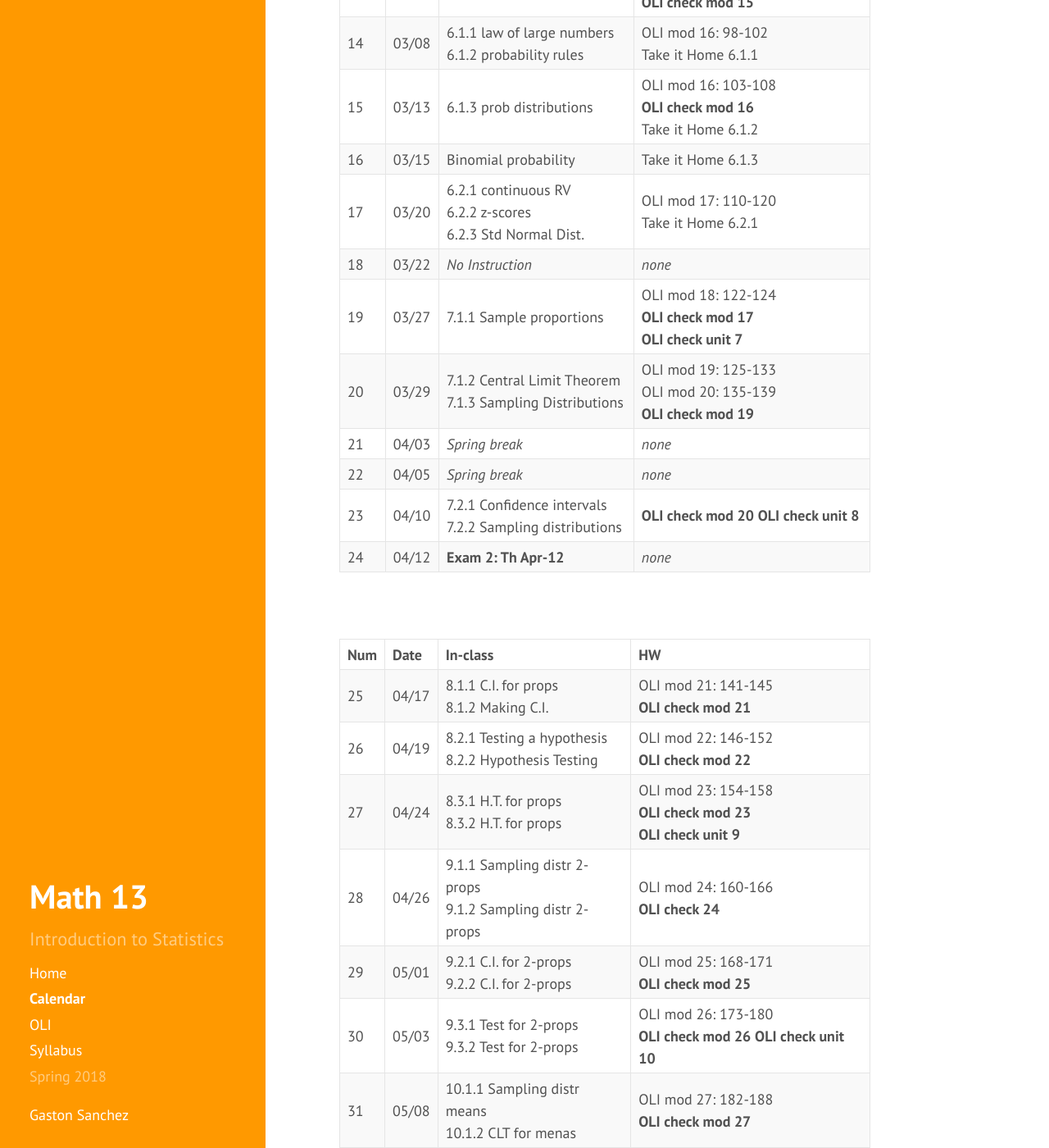
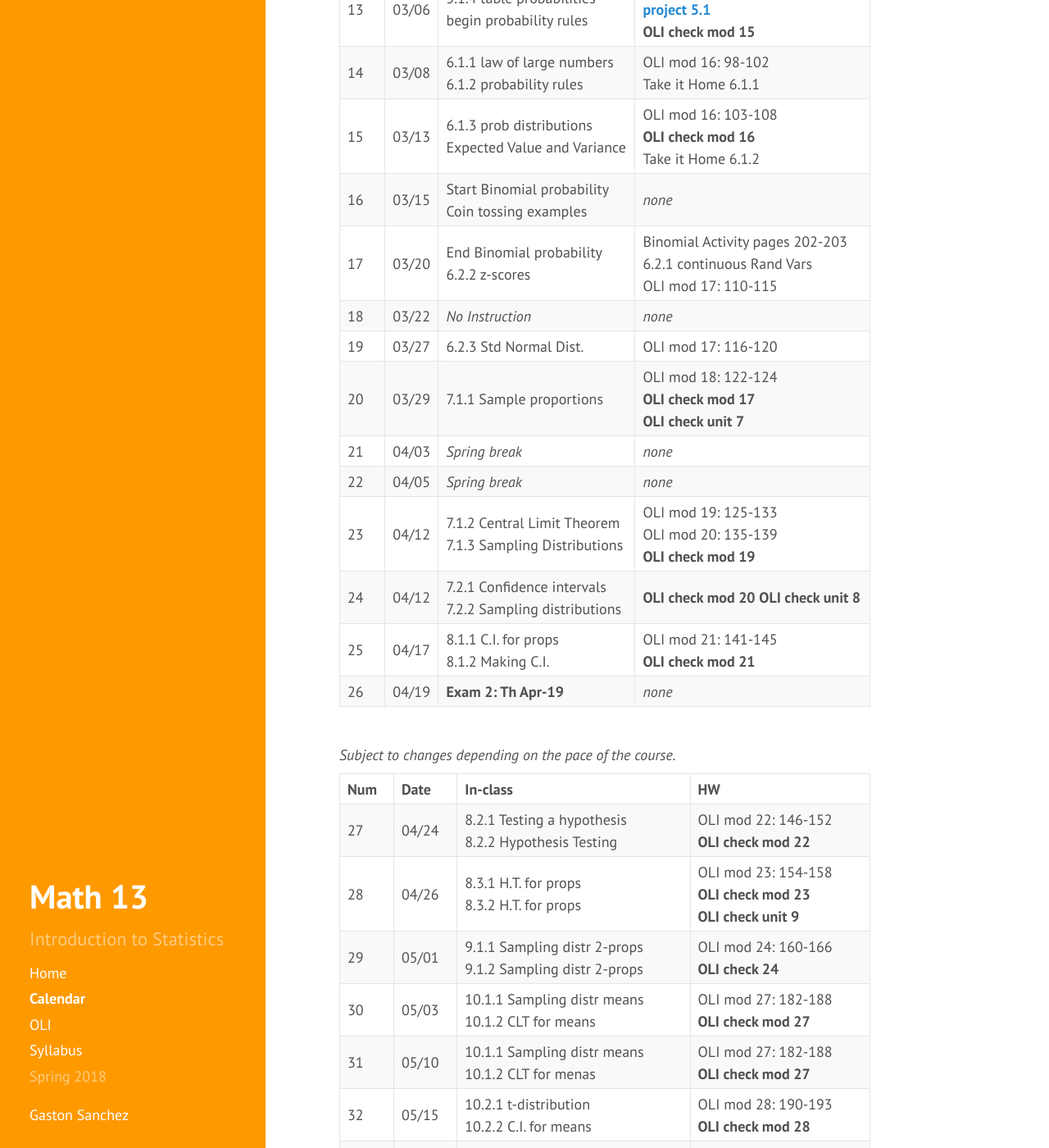
Before and after one commit to gastonstat/relic-math13, a Jekyll site: the page built from calendar.md, in a window 1280 px wide and 1400 px high, scrolled down 1303 px. Shown: the whole window at 82% size. Built offline with Jekyll 4.4.1, drawn with Linux system fonts in a browser that asks for light colours; nearby versions of some CDN libraries; some of the changed text lies outside the part shown.

Commit message:
calendar: less two prop material

```diff
--- a/calendar.md
+++ b/calendar.md
@@ -6,6 +6,8 @@ title: Calendar
 Note: Checkpoints are due before the next day of classes from the day displayed on the calendar.
 
 -----
+
+<em>Subject to changes depending on the pace of the course.</em>
 
 <table>
   <thead>
@@ -104,6 +106,7 @@ Note: Checkpoints are due before the next day of classes from the day displayed
  </table>
 
 <br>
+<em>Subject to changes depending on the pace of the course.</em>
 <br>
 
 <table>
@@ -142,7 +145,8 @@ Note: Checkpoints are due before the next day of classes from the day displayed
     <tr>
       <td>15</td>
       <td>03/13</td>
-      <td>6.1.3 prob distributions</td>
+      <td>6.1.3 prob distributions<br>
+          Expected Value and Variance</td>
       <td>OLI mod 16: 103-108<br>
           <b>OLI check mod 16</b><br>
           Take it Home 6.1.2</td>
@@ -150,17 +154,18 @@ Note: Checkpoints are due before the next day of classes from the day displayed
     <tr>
       <td>16</td>
       <td>03/15</td>
-      <td>Binomial probability</td>
-      <td>Take it Home 6.1.3</td>
+      <td>Start Binomial probability<br>
+          Coin tossing examples</td>
+      <td><em>none</em></td>
     </tr>
     <tr>
       <td>17</td>
       <td>03/20</td>
-      <td>6.2.1 continuous RV<br>
-          6.2.2 z-scores<br>
-          6.2.3 Std Normal Dist.</td>
-      <td>OLI mod 17: 110-120<br>
-          Take it Home 6.2.1</td>
+      <td>End Binomial probability<br>
+          6.2.2 z-scores</td>
+      <td>Binomial Activity pages 202-203<br>
+          6.2.1 continuous Rand Vars<br>
+          OLI mod 17: 110-115</td>
     </tr>
     <tr>
       <td>18</td>
@@ -171,19 +176,16 @@ Note: Checkpoints are due before the next day of classes from the day displayed
     <tr>
       <td>19</td>
       <td>03/27</td>
-      <td>7.1.1 Sample proportions</td>
-      <td>OLI mod 18: 122-124<br>
-      	  <b>OLI check mod 17</b><br>
-      	  <b>OLI check unit 7</b></td>
+      <td>6.2.3 Std Normal Dist.</td>
+      <td>OLI mod 17: 116-120</td>
     </tr>
     <tr>
       <td>20</td>
       <td>03/29</td>
-      <td>7.1.2 Central Limit Theorem<br>
-          7.1.3 Sampling Distributions</td>
-      <td>OLI mod 19: 125-133<br>
-      	  OLI mod 20: 135-139<br>
-      	  <b>OLI check mod 19</b></td>
+      <td>7.1.1 Sample proportions</td>
+      <td>OLI mod 18: 122-124<br>
+          <b>OLI check mod 17</b><br>
+          <b>OLI check unit 7</b></td>
     </tr>
 
     <tr>
@@ -201,22 +203,40 @@ Note: Checkpoints are due before the next day of classes from the day displayed
 
     <tr>
       <td>23</td>
-      <td>04/10</td>
+      <td>04/12</td>
+      <td>7.1.2 Central Limit Theorem<br>
+          7.1.3 Sampling Distributions</td>
+      <td>OLI mod 19: 125-133<br>
+          OLI mod 20: 135-139<br>
+          <b>OLI check mod 19</b></td>
+    </tr>
+    <tr>
+      <td>24</td>
+      <td>04/12</td>
       <td>7.2.1 Confidence intervals<br>
       	  7.2.2 Sampling distributions</td>
       <td><b>OLI check mod 20</b>
       	  <b>OLI check unit 8</b></td>
     </tr>
     <tr>
-      <td>24</td>
-      <td>04/12</td>
-      <td><b>Exam 2: Th Apr-12</b></td>
+      <td>25</td>
+      <td>04/17</td>
+      <td>8.1.1 C.I. for props<br>
+          8.1.2 Making C.I.</td>
+      <td>OLI mod 21: 141-145<br>
+          <b>OLI check mod 21</b></td>
+    </tr>
+    <tr>
+      <td>26</td>
+      <td>04/19</td>
+      <td><b>Exam 2: Th Apr-19</b></td>
       <td><em>none</em></td>
     </tr>
   </tbody>
  </table>
 
 <br>
+<em>Subject to changes depending on the pace of the course.</em>
 <br>
 
 <table>
@@ -230,24 +250,17 @@ Note: Checkpoints are due before the next day of classes from the day displayed
   </thead>
   <tbody>
     <tr>
-      <td>25</td>
-      <td>04/17</td>
-      <td>8.1.1 C.I. for props<br>
-          8.1.2 Making C.I.</td>
-      <td>OLI mod 21: 141-145<br>
-      	  <b>OLI check mod 21</b></td>
-    </tr>
-    <tr>
-      <td>26</td>
-      <td>04/19</td>
+      <td>27</td>
+      <td>04/24</td>
       <td>8.2.1 Testing a hypothesis<br>
-          8.2.2 Hypothesis Testing</td>
+          8.2.2 Hypothesis Testing<br>
+          </td>
       <td>OLI mod 22: 146-152<br>
       	  <b>OLI check mod 22</b></td>
     </tr>
     <tr>
-      <td>27</td>
-      <td>04/24</td>
+      <td>28</td>
+      <td>04/26</td>
       <td>8.3.1 H.T. for props<br>
           8.3.2 H.T. for props</td>
       <td>OLI mod 23: 154-158<br>
@@ -255,33 +268,25 @@ Note: Checkpoints are due before the next day of classes from the day displayed
       	  <b>OLI check unit 9</b></td>
     </tr>
     <tr>
-      <td>28</td>
-      <td>04/26</td>
-      <td>9.1.1 Sampling distr 2-props<br>
+      <td>29</td>
+      <td>05/01</td>
+      <td>
+          9.1.1 Sampling distr 2-props<br>
           9.1.2 Sampling distr 2-props</td>
       <td>OLI mod 24: 160-166<br>
           <b>OLI check 24</b></td>
     </tr>
     <tr>
-      <td>29</td>
-      <td>05/01</td>
-      <td>9.2.1 C.I. for 2-props<br>
-          9.2.2 C.I. for 2-props</td>
-      <td>OLI mod 25: 168-171<br>
-      	  <b>OLI check mod 25</b></td>
-    </tr>
-    <tr>
       <td>30</td>
       <td>05/03</td>
-      <td>9.3.1 Test for 2-props<br>
-          9.3.2 Test for 2-props</td>
-      <td>OLI mod 26: 173-180<br>
-          <b>OLI check mod 26</b>
-          <b>OLI check unit 10</b></td>
+      <td>10.1.1 Sampling distr means<br>
+          10.1.2 CLT for means</td>
+      <td>OLI mod 27: 182-188<br>
+          <b>OLI check mod 27</b></td>
     </tr>
     <tr>
       <td>31</td>
-      <td>05/08</td>
+      <td>05/10</td>
       <td>10.1.1 Sampling distr means<br>
           10.1.2 CLT for menas</td>
       <td>OLI mod 27: 182-188<br>
@@ -289,7 +294,7 @@ Note: Checkpoints are due before the next day of classes from the day displayed
     </tr>
     <tr>
       <td>32</td>
-      <td>05/10</td>
+      <td>05/15</td>
       <td>10.2.1 t-distribution<br>
           10.2.2 C.I. for means</td>
       <td>OLI mod 28: 190-193<br>
@@ -297,7 +302,7 @@ Note: Checkpoints are due before the next day of classes from the day displayed
     </tr>
     <tr>
       <td>33</td>
-      <td>05/15</td>
+      <td>05/17</td>
       <td>10.3.1 H.T. for means<br>
           10.3.2 H.T. for means</td>
       <td>OLI mod 29: 195-200<br>
@@ -305,12 +310,6 @@ Note: Checkpoints are due before the next day of classes from the day displayed
     </tr>
     <tr>
       <td>34</td>
-      <td>05/17</td>
-      <td>Review for final exam</td>
-      <td>TBD</td>
-    </tr>
-    <tr>
-      <td>35</td>
       <td>05/22</td>
       <td><b>Final exam</b></td>
       <td><em>none</em></td>
```
